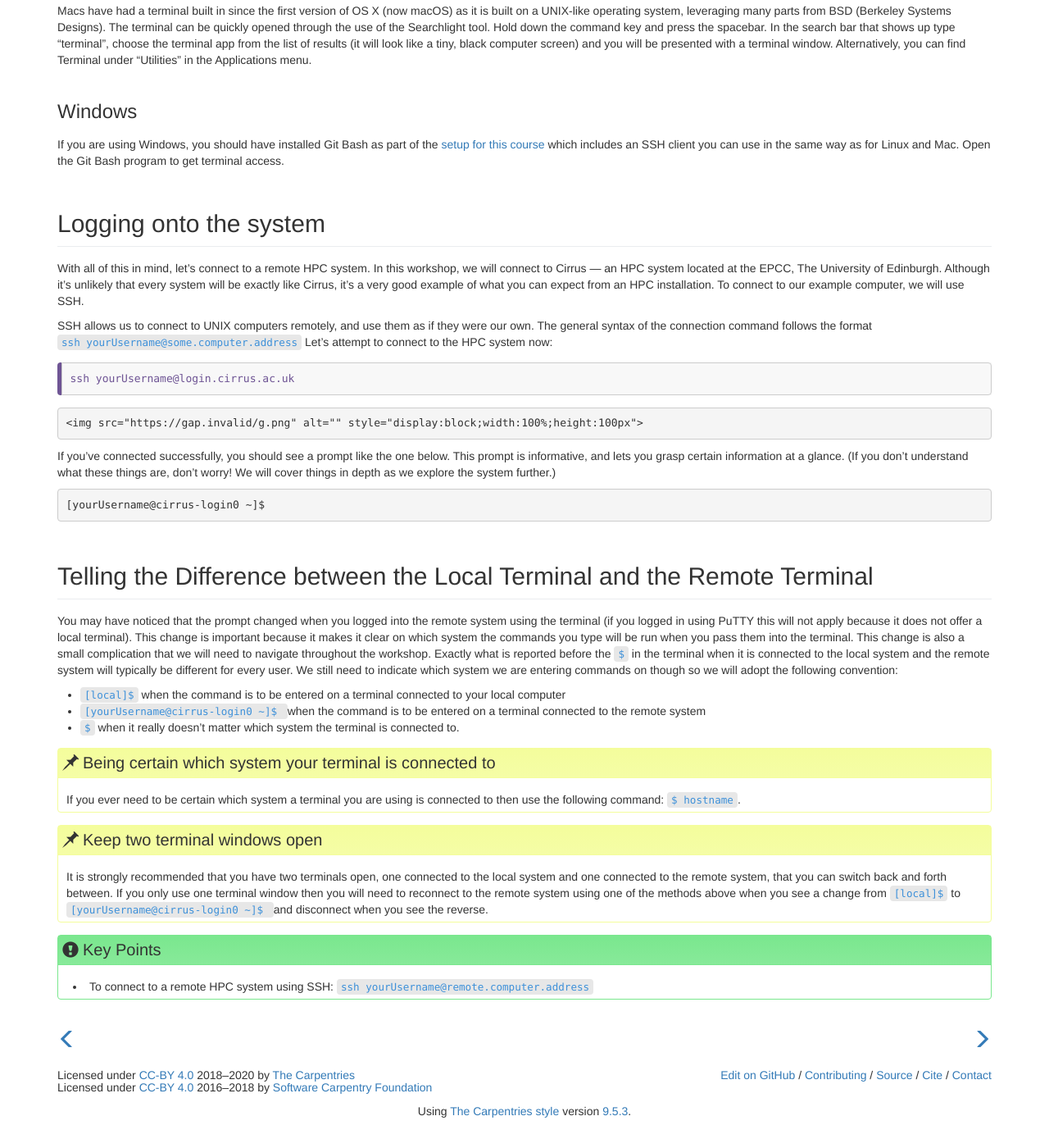
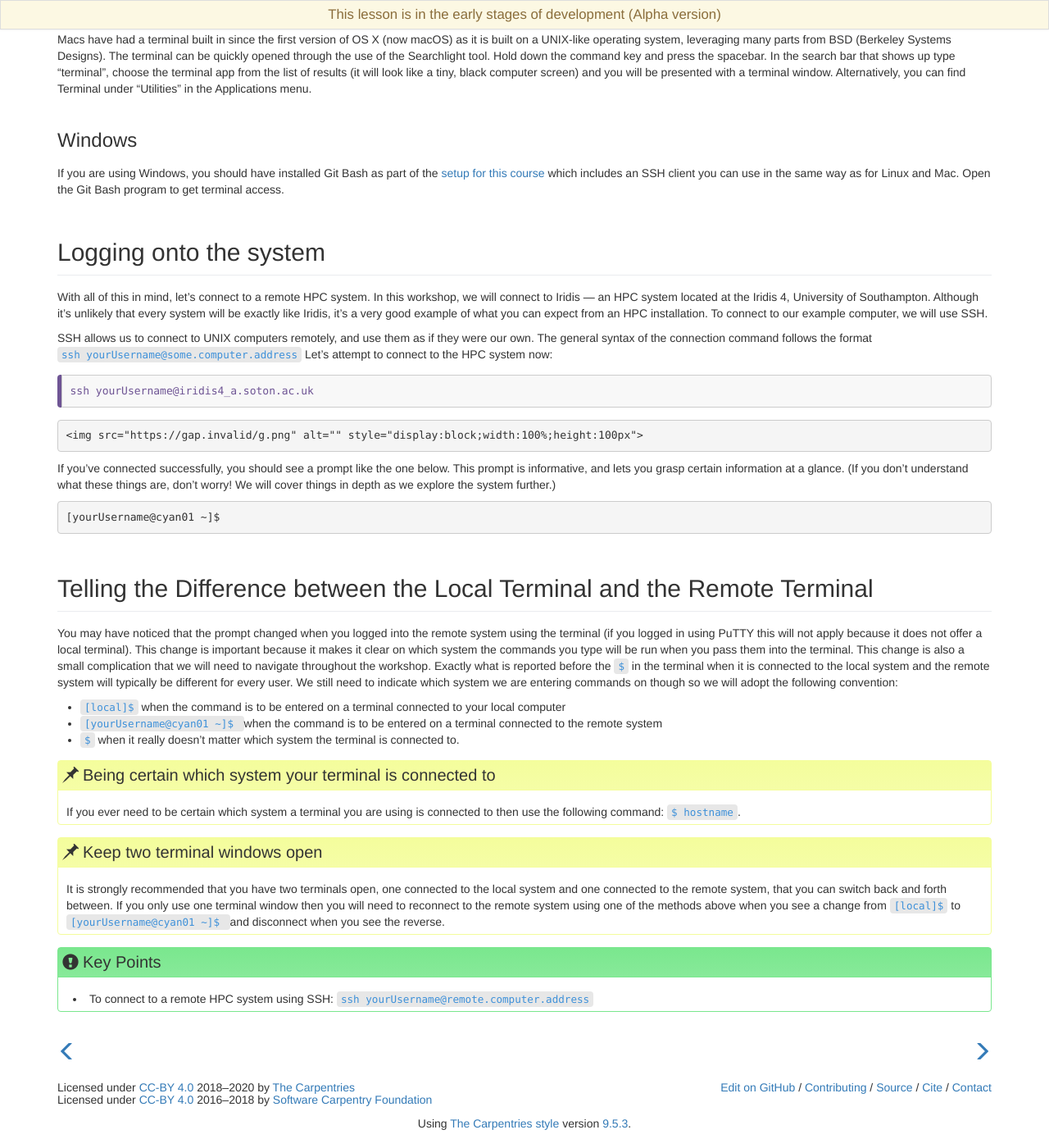
Before and after one commit to davidhemp/HPC-Carpentry, a Jekyll site: the page built from shell/_episodes/01-connecting.md, in a window 1280 px wide and 1400 px high, scrolled down 843 px. Shown: the whole window at 82% size. Built offline with Jekyll 4.4.1, drawn with Linux system fonts in a browser that asks for light colours; before the commit the page ends 2208 px from its top, so only the background shows below that.

Commit message:
Switched to Iridis in _config

```diff
--- a/shell/_config.yml
+++ b/shell/_config.yml
@@ -14,7 +14,7 @@ title: "HPC Carpentry part 1 - Using the shell"
 
 # Life cycle stage of the lesson
 # possible values: "pre-alpha", "alpha", "beta", "stable"
-life_cycle: "stable"
+life_cycle: "alpha"
 
 #------------------------------------------------------------
 # Generic settings (should not need to change).
@@ -118,9 +118,9 @@ highlighter: rouge
 # workshop_sched_id: "Sheffield_Bessemer_slurm"
 
 # Example: Cirrus at EPCC, The University of Edinburgh
-workshop_host: "Cirrus"
-workshop_host_id: "EPCC_Cirrus"
-workshop_host_login: "login.cirrus.ac.uk"
-workshop_host_location: "EPCC, The University of Edinburgh"
-workshop_host_prompt: "[yourUsername@cirrus-login0 ~]$ "
-workshop_host_homedir: "/lustre/home/tc008"
+workshop_host: "Iridis"
+workshop_host_id: "Iridis4_a"
+workshop_host_login: "iridis4_a.soton.ac.uk"
+workshop_host_location: "Iridis 4, University of Southampton"
+workshop_host_prompt: "[yourUsername@cyan01 ~]$ "
+workshop_host_homedir: "/home/"
```
